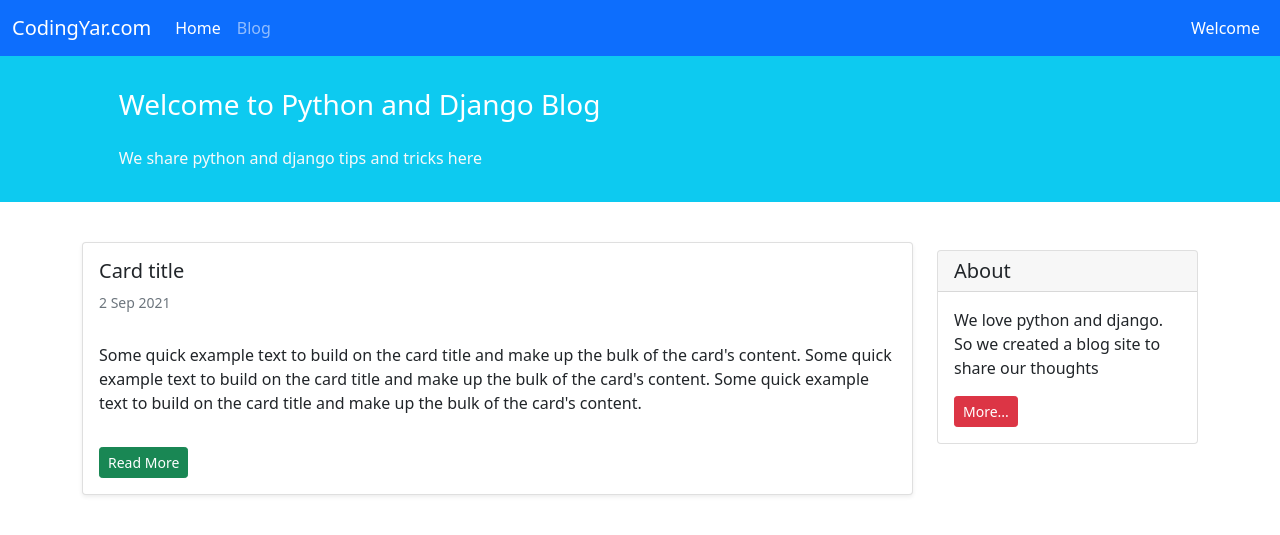
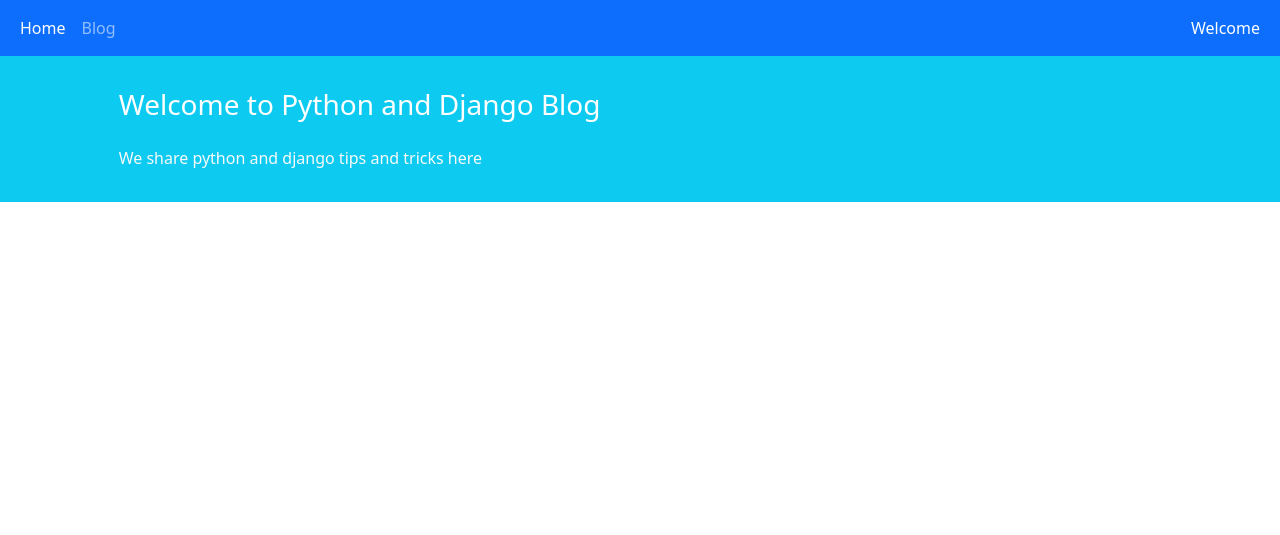
Before and after one commit to SajjadTorki/Blogs, a Django app: page / in a window 1280 px wide. Shown: the top 535 px of the page. Run offline with Django 4.2, Linux system fonts and the light colour scheme.

Commit message:
change  list view and index
Change

```diff
--- a/blog/urls.py
+++ b/blog/urls.py
@@ -1,7 +1,8 @@
 from django.urls import path
 
-from .views import welcome_page
+from .views import welcome_page,blog_list_view
 
 urlpatterns = [
-    path('', welcome_page , name="index"),
+    path('', welcome_page , name="home_page"),
+    path('blog/',blog_list_view , name="blog_list")
 ]
--- a/blog/views.py
+++ b/blog/views.py
@@ -8,3 +8,8 @@
 
 def welcome_page(request):
     return render(request , 'index.html')
+
+
+
+def blog_list_view(request):
+    return render(request , 'blog/blog_list.html')
--- a/templates/_base.html
+++ b/templates/_base.html
@@ -14,15 +14,16 @@
 <body>
 <nav class="navbar navbar-expand-lg navbar-dark bg-primary">
     <div class="container-fluid">
-        <a class="navbar-brand" href="#">CodingYar.com</a>
+
         <button class="navbar-toggler" type="button" data-bs-toggle="collapse" data-bs-target="#navbarNavAltMarkup"
                 aria-controls="navbarNavAltMarkup" aria-expanded="false" aria-label="Toggle navigation">
             <span class="navbar-toggler-icon"></span>
         </button>
         <div class="collapse navbar-collapse" id="navbarNavAltMarkup">
             <div class="navbar-nav">
-                <a class="nav-link active" aria-current="page" href="#">Home</a>
-                <a class="nav-link" href="#">Blog</a>
+                <a class="nav-link active" aria-current="page" href="{%url 'home_page'%}">Home</a>
+                <a class="nav-link" href="{%url 'blog_list'%}">Blog</a>
+
             </div>
         </div>
         <div class="mx-2 text-white">Welcome</div>
--- a/templates/index.html
+++ b/templates/index.html
@@ -1,45 +1,3 @@
 
 {%extends '_base.html'%}
 {%block title%}Home Page{%endblock title%}
-
-
-
-
-{%block content%}
-
-
-<div class="container mt-4">
-    <div class="row">
-        <div class="col-9">
-            <div class="card shadow-sm my-3">
-                <div class="card-body">
-                    <h5 class="card-title">Card title</h5>
-                    <h6 class="card-subtitle mb-2 text-muted small py-2">2 Sep 2021</h6>
-                    <p class="card-text py-3">
-                        Some quick example text to build on the card title and make up the bulk of the card's content.
-                        Some quick example text to build on the card title and make up the bulk of the card's content.
-                        Some quick example text to build on the card title and make up the bulk of the card's content.
-                    </p>
-                    <div class="btn btn-sm btn-success">Read More</div>
-                </div>
-            </div>
-        </div>
-        <div class="col-3">
-
-                <div class="card my-4">
-                    <h5 class="card-header">About</h5>
-                    <div class="card-body">
-                        <p class="card-text">We love python and django. So we created a blog site to share our
-                            thoughts</p>
-                        <a href="#"
-                           class="btn btn-sm btn-danger">
-                            More...
-                        </a>
-                    </div>
-                </div>
-
-        </div>
-    </div>
-</div>
-
-{%endblock content%}
```
Also changed, not shown: blog/templates/blog/blog_list.html (+45 -0 lines), db.sqlite3 (added).
